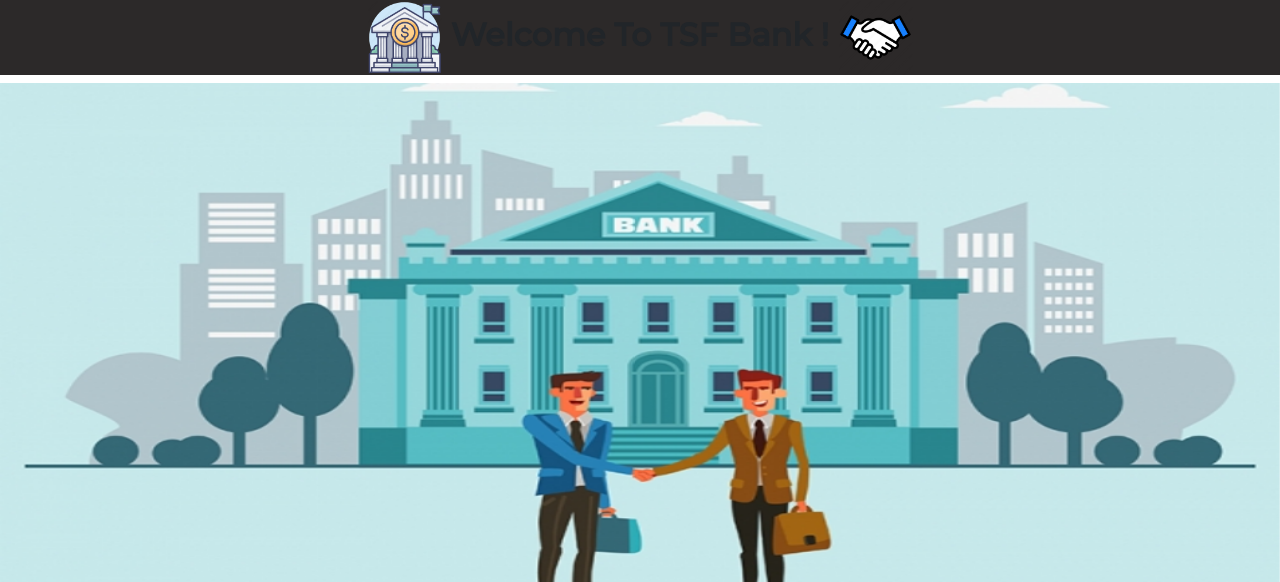
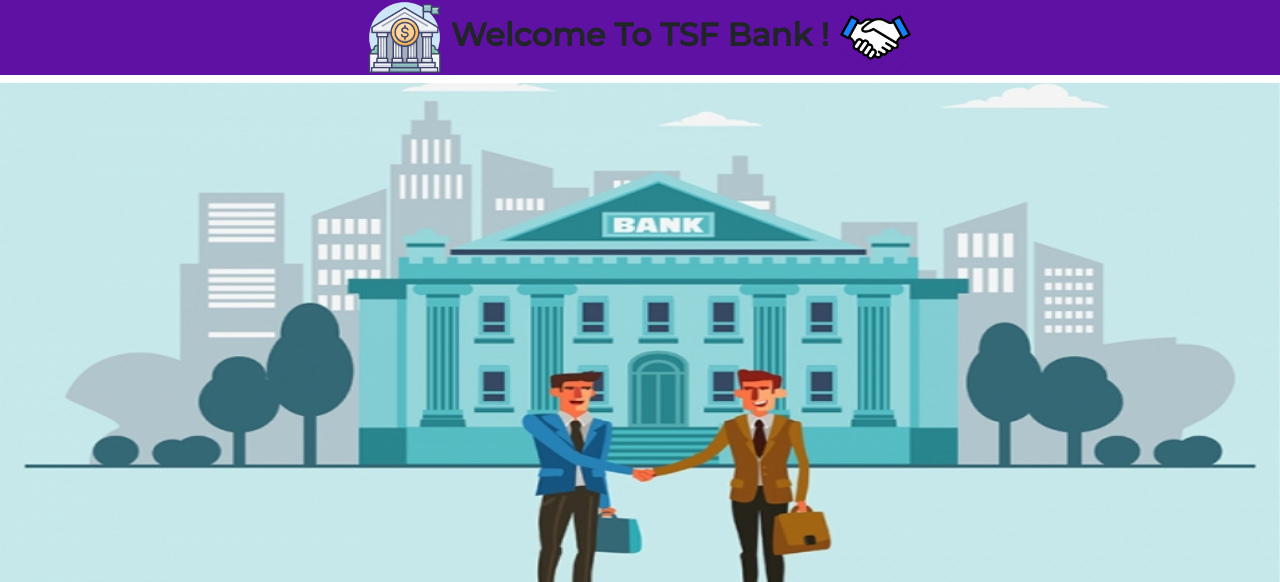
Before and after one commit to saloni-29/Basic-Banking-System, a PHP site: page / in a window 1280 px wide. Shown: the part 88-670 px from the top of the page. Run offline with PHP 8.4, Linux system fonts and the light colour scheme.

Commit message:
Update style1.css

```diff
--- a/css/style1.css
+++ b/css/style1.css
@@ -24,7 +24,7 @@
   width:100%;
   white-space:nowrap;
   background-color: #5E11A3;
-  background-color: rgba(43, 40, 40, 0.993);
+  //background-color: rgba(43, 40, 40, 0.993);
 }
 h3{
   margin: 28px;
```
